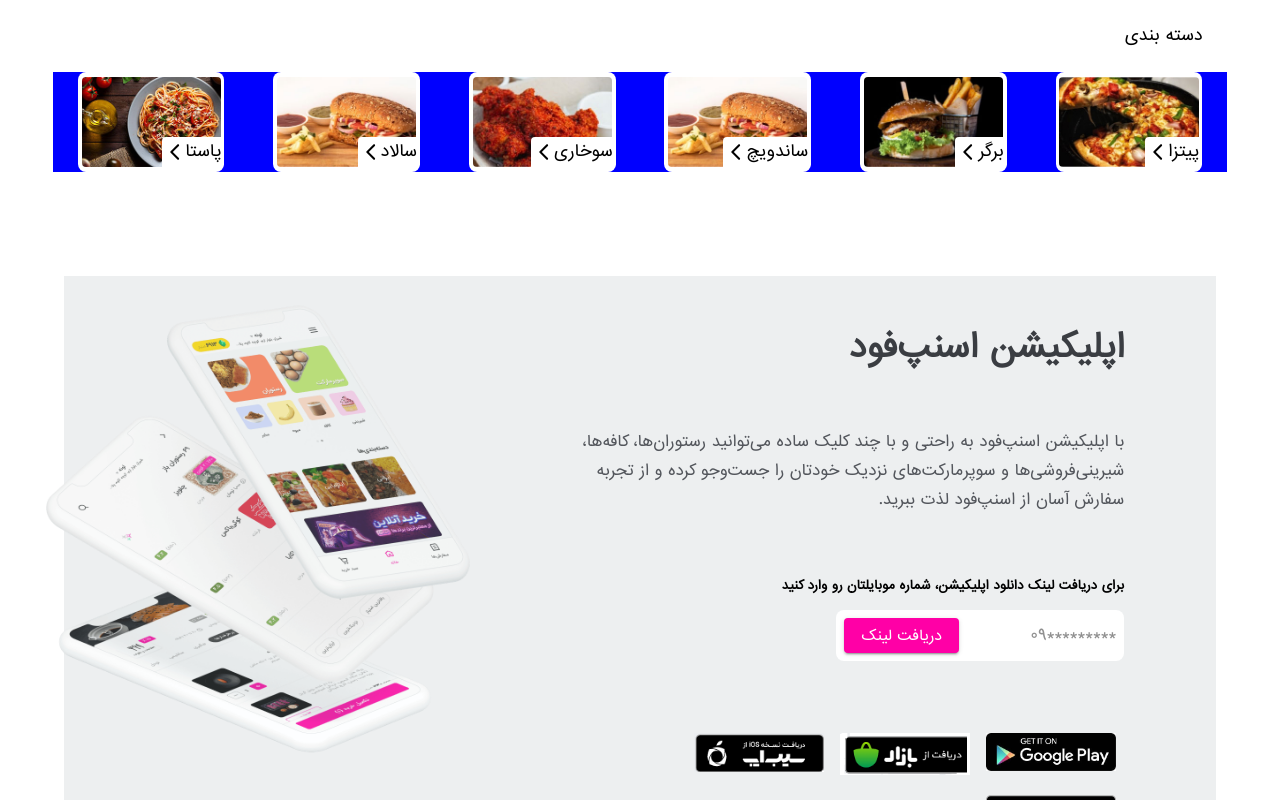
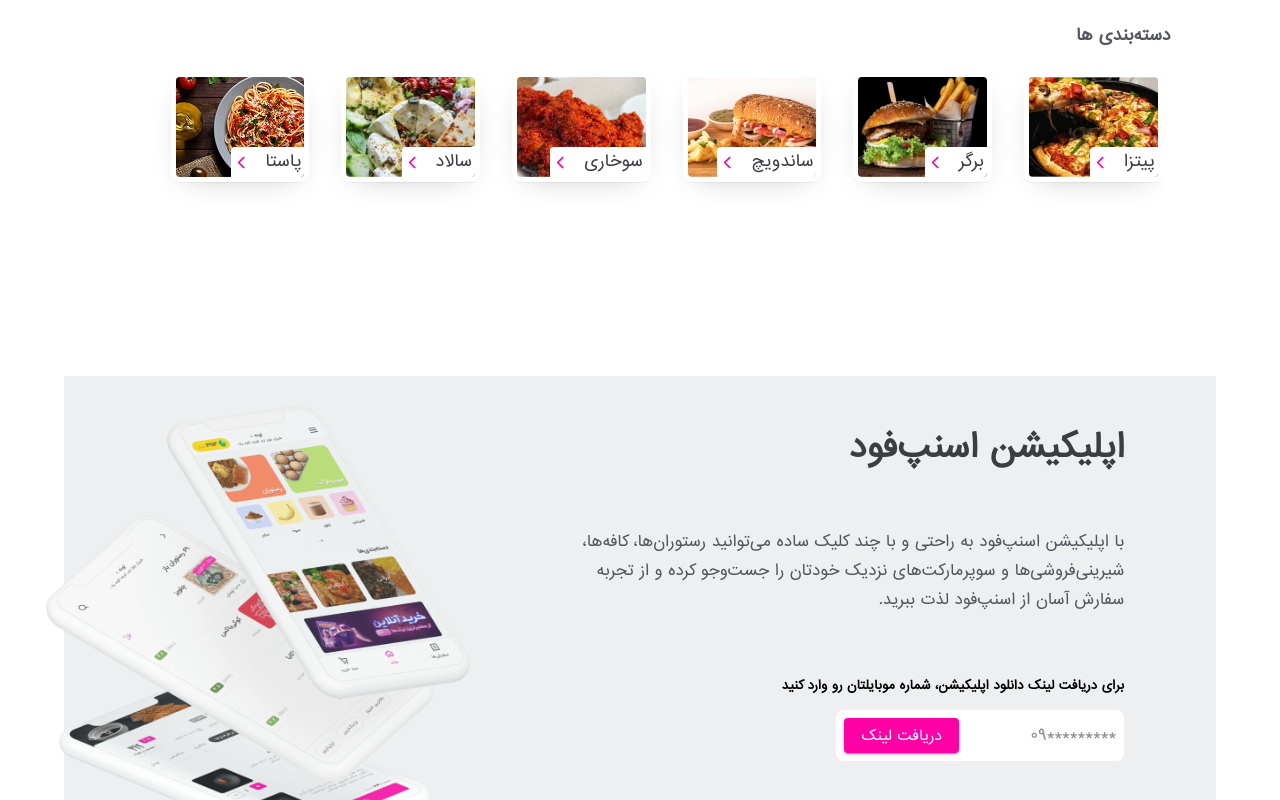
Before and after one commit to NavidRouzbeh/Snappfood, a Next.js app: page / in a window 1280 px wide. Shown: the top 800 px of the page. Built offline with nearby package versions, Linux system fonts and the light colour scheme.

Commit message:
style : categorycards

```diff
--- a/Component/Home/SectionCategory/CategoryCard.tsx
+++ b/Component/Home/SectionCategory/CategoryCard.tsx
@@ -1,26 +1,70 @@
-import { Grid, Typography } from "@mui/material"
+import { Grid, Typography } from "@mui/material";
 import Image from "next/image";
-import ArrowBackIosRoundedIcon from '@mui/icons-material/ArrowBackIosRounded';
+import ArrowBackIosRoundedIcon from "@mui/icons-material/ArrowBackIosRounded";
+import { CategoryTypes } from "./CategoryContainer";
 
-const CategoryCards =({pic,title})=>{
-    return(
-        <Grid container item xs={4} sm={4} md={1.5} bgcolor={'white'}  alignItems={'center'} flexShrink={0}  height={100} borderRadius={2}>
-            <Grid display={'flex'} justifyContent={'center'} alignItems={'flex-end'} sx={{position:'relative'}}>
-                {/* <Grid> */}
-                    <Image style={{height:90, width:'95%',borderRadius:4,objectFit:'cover'}} src={pic} alt='' />
-                {/* </Grid> */}
-                <Grid container sx={{position:'absolute',display:{xs:'none',sm:'flex'}}}>
-                    <Grid display={'flex'} alignItems={'center'} bgcolor={'white'} p={'3px'} borderRadius={'4px 0 4px 0'} sx={{cursor:'pointer'}}>
-                        <Typography>{title}</Typography>
-                        <ArrowBackIosRoundedIcon fontSize="small"/>
-                    </Grid>
-                </Grid>
-            </Grid>
+const CategoryCards = ({ pic, title }: CategoryTypes) => {
+  return (
+    <Grid
+      item
+      xs={4}
+      sm={3.5}
+      md={1.5}
+      alignItems={"center"}
+      flexShrink={0}
+      p={"5px"}
+      height={"fit-content"}
+      borderRadius={2}
+      boxShadow={
+        "rgb(58 61 66 / 6%) 0px 1px 0px, rgb(0 0 0 / 30%) 0px 8px 32px -16px;"
+      }
+    >
+      <Grid display={"flex"} sx={{ position: "relative" }} height={{ md: 100 }}>
+        <Image
+          style={{
+            height: "100%",
+            width: "100%",
+            borderRadius: 4,
+            objectFit: "cover",
+          }}
+          src={pic}
+          alt=""
+        />
+        <Grid
+          container
+          sx={{ position: "absolute", display: { xs: "none", sm: "flex" } }}
+          bottom={0}
+          right={0}
+        >
+          <Grid
+            display={"flex"}
+            alignItems={"center"}
+            bgcolor={"white"}
+            p={"3px"}
+            borderRadius={"4px 0 4px 0"}
+            sx={{ cursor: "pointer" }}
+          >
+            <Typography variant="subtitle2" sx={{ fontWeight: 400 }}>
+              {title}
+            </Typography>
+            <ArrowBackIosRoundedIcon
+              sx={{ fontSize: 15, mr: 2, color: "primary.main" }}
+            />
+          </Grid>
         </Grid>
-    )
-}
+        <Grid
+          display={{ xs: "flex", sm: "none" }}
+          position={"absolute"}
+          right={50}
+          top={30}
+        >
+          <Typography variant="subtitle2" sx={{ color: "white" }}>
+            {title}
+          </Typography>
+        </Grid>
+      </Grid>
+    </Grid>
+  );
+};
 
 export default CategoryCards;
-
-// sx={{ display: { xs: "none", md: "contents" } }}
-//maxwidth
--- a/Component/Home/SectionCategory/CategoryContainer.tsx
+++ b/Component/Home/SectionCategory/CategoryContainer.tsx
@@ -1,47 +1,54 @@
-import Grid  from "@mui/material/Grid"
-import Typography from "@mui/material/Typography"
-import CategoryCards from "./CategoryCard"
+import Grid from "@mui/material/Grid";
+import Typography from "@mui/material/Typography";
+import CategoryCards from "./CategoryCard";
 
-import pizza from '../../../Assets/Images/HomeImages/CategoryImages/pizza.jpg'
-import berger from '../../../Assets/Images/HomeImages/CategoryImages/berger.jpg'
-import sandwitch from '../../../Assets/Images/HomeImages/CategoryImages/sandwitch.jpg'
-import sokhary from '../../../Assets/Images/HomeImages/CategoryImages/sokhary.jpg'
-import salad from '../../../Assets/Images/HomeImages/CategoryImages/sandwitch.jpg'
-import pasta from '../../../Assets/Images/HomeImages/CategoryImages/pasta.jpg'
-import { StaticImageData } from "next/image"
-import { JsxElement } from "typescript"
+import pizza from "../../../Assets/Images/HomeImages/CategoryImages/pizza.jpg";
+import berger from "../../../Assets/Images/HomeImages/CategoryImages/berger.jpg";
+import sandwitch from "../../../Assets/Images/HomeImages/CategoryImages/sandwitch.jpg";
+import sokhary from "../../../Assets/Images/HomeImages/CategoryImages/sokhary.jpg";
+import salad from "../../../Assets/Images/HomeImages/CategoryImages/salad.jpg";
+import pasta from "../../../Assets/Images/HomeImages/CategoryImages/pasta.jpg";
+import { StaticImageData } from "next/image";
 
-const categorydata =[
-    {id:1,pic:pizza,title:'پیتزا'},
-    {id:1,pic:berger,title:'برگر'},
-    {id:1,pic:sandwitch,title:'ساندویچ'},
-    {id:1,pic:sokhary,title:'سوخاری'},
-    {id:1,pic:salad,title:'سالاد'},
-    {id:1,pic:pasta,title:'پاستا'}
-]
-interface CategoryTypes{
-    id:number,
-    pic:StaticImageData,
-    title:string
+export interface CategoryTypes {
+  id: number;
+  pic: StaticImageData;
+  title: string;
 }
-const CategoryContainer =()=>{
-    return(
-        <Grid xs={11} sx={{direction:'rtl'}} >
-            <Grid xs={12}  p={3}>
-                <Typography>دسته بندی</Typography>
-            </Grid>
-            <Grid container bgcolor={'blue'} xs={12} sx={{flexWrap:{xs:'nowrap',sm:'wrap'},overflowX:{xs:'scroll',sm:'hidden'}}} flexShrink={0} justifyContent={'space-around'} >
-                {categorydata.map((item:CategoryTypes)=>(
-                    <CategoryCards {...item}/>
-                ))}
-                {/* <CategoryCards/>
-                <CategoryCards/>
-                <CategoryCards/>
-                <CategoryCards/>
-                <CategoryCards/> */}
-            </Grid>
-        </Grid>
-    )
-}
+const categorydata: CategoryTypes[] = [
+  { id: 1, pic: pizza, title: "پیتزا" },
+  { id: 2, pic: berger, title: "برگر" },
+  { id: 3, pic: sandwitch, title: "ساندویچ" },
+  { id: 4, pic: sokhary, title: "سوخاری" },
+  { id: 5, pic: salad, title: "سالاد" },
+  { id: 6, pic: pasta, title: "پاستا" },
+];
 
-export default CategoryContainer
+const CategoryContainer = () => {
+  return (
+    <Grid xs={11} sx={{ direction: "rtl" }}>
+      <Grid p={3} mr={{ md: 4 }}>
+        <Typography variant="subtitle2" sx={{ color: "rgb(83, 86, 92)" }}>
+          دسته‌بندی‌ ها
+        </Typography>
+      </Grid>
+      <Grid
+        display={"flex"}
+        height={{ md: 200 }}
+        xs={12}
+        sx={{
+          flexWrap: { xs: "nowrap", sm: "wrap" },
+          overflowX: { xs: "scroll", sm: "hidden" },
+          mr: { md: 8 },
+        }}
+        gap={4}
+      >
+        {categorydata.map((item) => (
+          <CategoryCards {...item} />
+        ))}
+      </Grid>
+    </Grid>
+  );
+};
+
+export default CategoryContainer;
```
